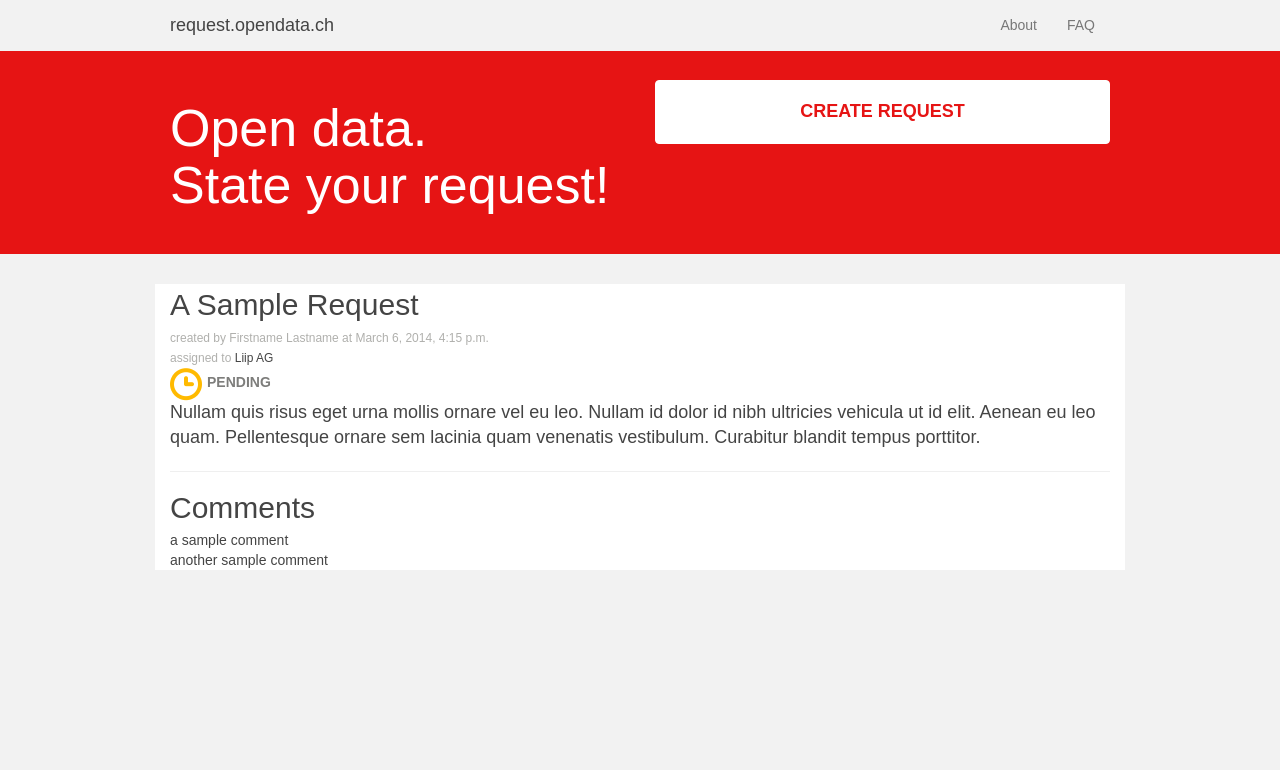
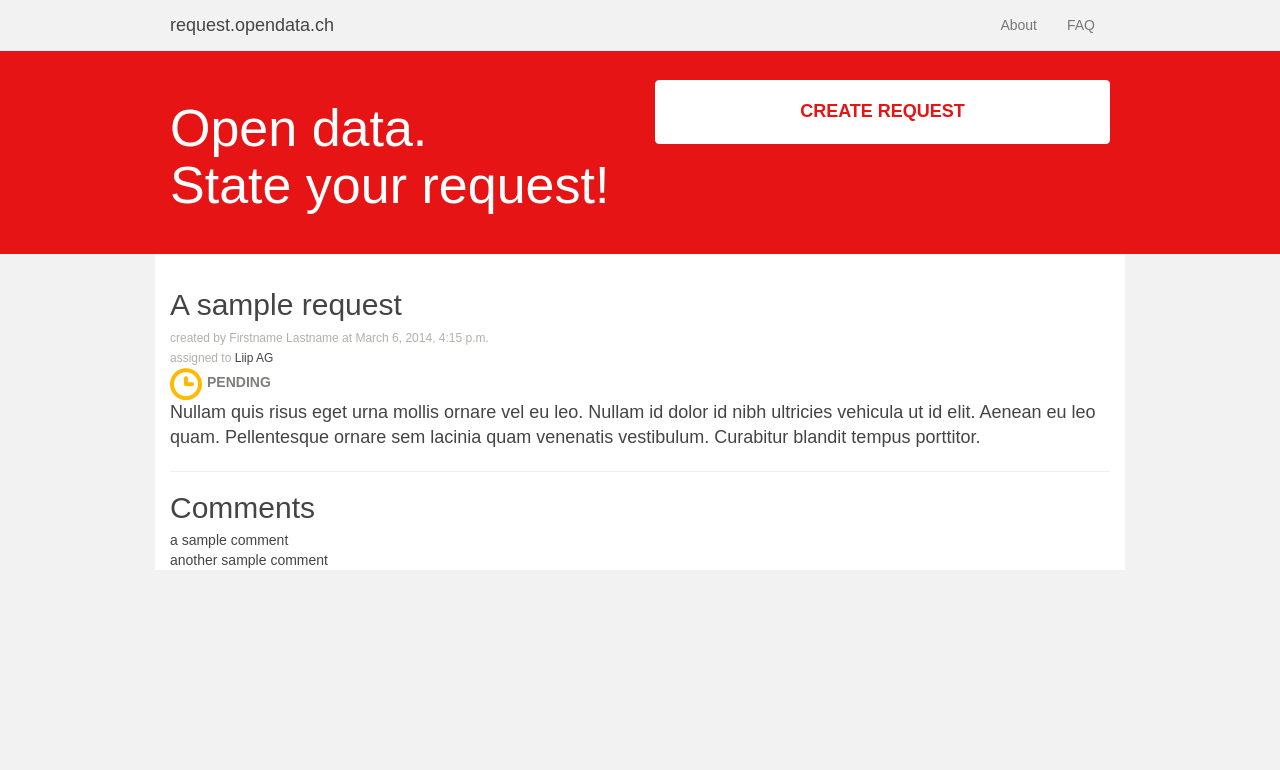
Before and after one commit to liip/request.data, a Django app: page /requests/1/ in a window 1280 px wide. Shown: the top 770 px of the page. Run offline with Django 3.2, Linux system fonts and the light colour scheme; data comes from the database, SQL or seed files in the repository; parts of the project's set-up code (start-up, migrations or seed data) failed here and were passed over; some libraries are stand-ins or nearby versions; some web fonts are replaced.

Commit message:
Margin below jumbotron removed & padding at top of main container increased, to fix gap between the two.

```diff
--- a/apps/requests/static/css/app.css
+++ b/apps/requests/static/css/app.css
@@ -9,6 +9,7 @@ body {
 
 .container-main {
   background-color: #FFF;
+  padding-top: 30px;
 }
 
 @font-face{
@@ -138,7 +139,7 @@ a.btn-text:focus {
 
 .jumbotron {
   padding: 30px;
-  margin-bottom: 30px;
+  margin-bottom: 0px;
   color: #FFFFFF;
   background-color: #e61414;
 }
@@ -155,8 +156,8 @@ a.btn-text:focus {
 
 span.title {
   font-size: 30px;
-  text-transform: capitalize;
-  padding: 40px 0 40px 0px;
+  text-transform: capitalize
+  padding-bottom: 40px;
 }
 span.request_title {
   font-size: 24px;
```
